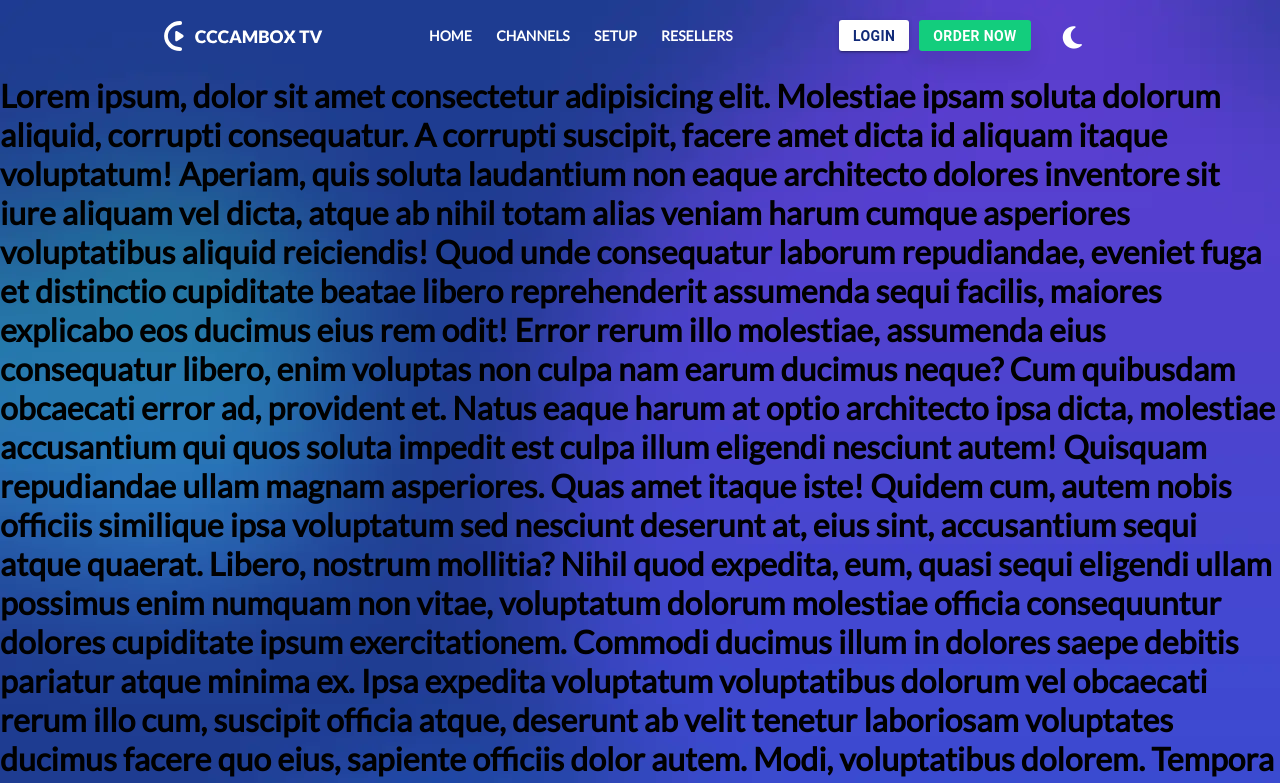
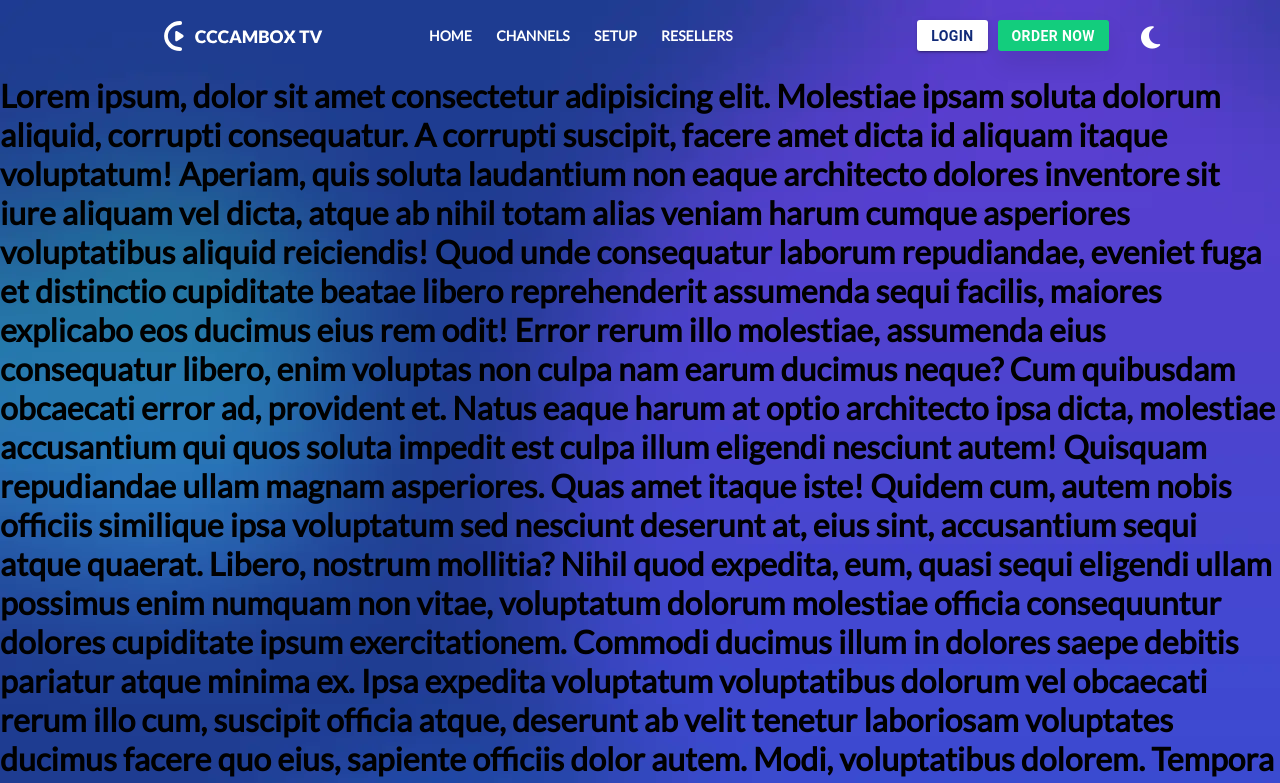
Before and after one commit to Arsalanbashir831/MTV, a React (Create React App) app in the folder my-app/: page / in a window 1280 px wide. Shown: the top 783 px of the page. Built offline with nearby package versions, Linux system fonts and the light colour scheme; a web font is replaced by a local one.

Commit message:
Fixed Padding

```diff
--- a/my-app/src/components/Navbar.css
+++ b/my-app/src/components/Navbar.css
@@ -1,8 +1,9 @@
 @import url('https://fonts.googleapis.com/css2?family=Archivo+Narrow&family=Clicker+Script&family=Great+Vibes&family=Lato&display=swap');
 #navbar{
+    min-width: 100%;
     padding: 20px 9.3% 0px 12.8%;
     display: grid;
-    align-items: center;
+    align-items: right;
     grid-template-columns: max-content auto;
     grid-auto-flow: column;
     position: fixed;
```
